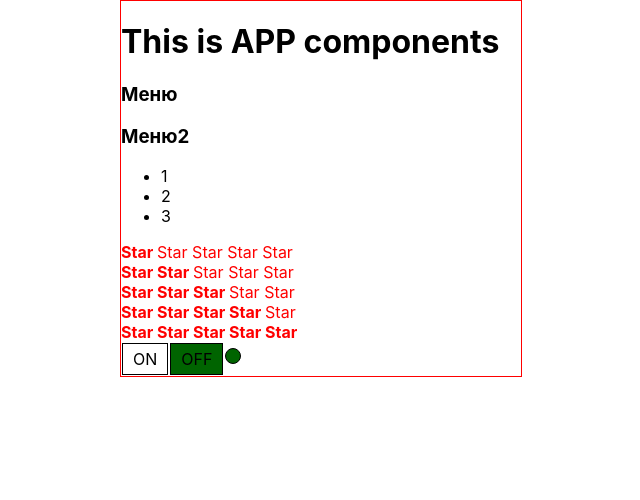
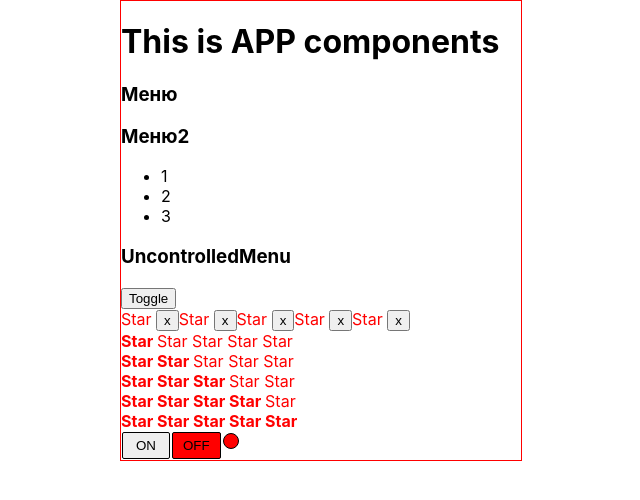
Before and after one commit to AlexKorotkin/Accordion, a React (Create React App) app: page / in a window 1280 px wide. Shown: the top 500 px of the page, without its empty margins (319-959 px from the left). Built offline with nearby package versions, Linux system fonts and the light colour scheme.

Commit message:
uncontrolled component through the useState

```diff
--- a/src/App.tsx
+++ b/src/App.tsx
@@ -2,25 +2,29 @@ import React, {useState} from 'react';
 import './App.css';
 import {Accordion} from "./components/Accordion";
 import {Rating} from "./components/Rating/Rating";
-import {Onoff} from "./components/OnOf/Onof";
+import {Onoff2} from "./components/OnOff2/Onoff2";
+import {Onoff} from "./components/OnOf/Onoff";
+import {UncontrolledAccordion} from "./components/UnControlledAccordion";
+import {UncontrolledRating} from "./components/Rating/UncontrolledRating";
 
 function App() {
-    let[value, setValue] = useState(false)
 
-    function addValue(){
-        setValue(!value)
-    }
+
+
     return (
         <div className="App">
             <PageTitle title={"This is APP components"}/>
             <Accordion titleValue= {'Меню'} collapsed = {true}/>
             <Accordion titleValue= {'Меню2'} collapsed = {false}/>
+            <UncontrolledAccordion titleValue= {'UncontrolledMenu'}/>
+            <UncontrolledRating />
             <Rating value = {1}/>
             <Rating value = {2}/>
             <Rating value = {3}/>
             <Rating value = {4}/>
             <Rating value = {5}/>
-            <Onoff status = {value} addValue = {addValue}/>
+            {/*<Onoff2 on= {value} addValue = {addValue}/>*/}
+            <Onoff />
         </div>
     );
 }
--- a/src/components/AccordionTitle.tsx
+++ b/src/components/AccordionTitle.tsx
@@ -1,6 +1,7 @@
 import React from 'react';
 type AccordionTitleType = {
     title: string
+
 }
 export function AccordionTitle(props: AccordionTitleType) {
     return (
--- a/src/components/OnOf/Onof.tsx
+++ /dev/null
@@ -1,19 +0,0 @@
-import React from "react";
-
-type OnoffPropsType = {
-    status: boolean
-    addValue: () => void
-}
-
-export function Onoff(props: OnoffPropsType){
-
-
-    return (
-        <div>
-            <div onClick={() => {props.addValue()}} className={`item  ${props.status ? 'red' : ''}`}>ON</div>
-            <div onClick={() => {props.addValue()}} className={`item  ${!props.status ? 'green' : ''}`}>OFF</div>
-            <div className={`item round ${props.status ? 'red' : 'green'}`}></div>
-        </div>
-
-    )
-}
--- /dev/null
+++ b/src/components/OnOf/Onoff.tsx
@@ -0,0 +1,49 @@
+import React, {useState} from "react";
+
+/*type OnoffPropsType = {
+    on: boolean
+
+}*/
+
+export function Onoff(){
+
+    let[on, setOn] = useState(false)
+        const onStyle = {
+            margin: '1px',
+            display: 'inline-block',
+            padding: '5px 13px',
+            border: '1px solid black',
+            borderRadius: '2px',
+            color: on ? 'white' : 'black',
+            backgroundColor: on ? 'green' : ''
+        }
+        const offStyle = {
+            margin: '1px',
+            display: 'inline-block',
+            padding: '5px 10px',
+            border: '1px solid black',
+            borderRadius: '2px',
+            backgroundColor: on ? '' : 'red',
+            color: on ? 'white' : 'black'
+        }
+        const indicatorStyle = {
+            margin: '1px',
+            display: 'inline-block',
+            padding: '7px',
+            border: '1px solid black',
+            borderRadius: '50%',
+            backgroundColor: on ? 'green' : 'red'
+        }
+
+    return (
+        <div>
+            {/*<div onClick={() => {props.addValue()}} className={`item  ${props.on ? 'red' : ''}`}>ON</div>
+            <div onClick={() => {props.addValue()}} className={`item  ${!props.on ? 'green' : ''}`}>OFF</div>
+            <div className={`item round ${props.on ? 'red' : 'green'}`}></div>*/}
+            <button onClick={() => {setOn(true)}} style={onStyle}>ON</button>
+            <button onClick={() => {setOn(false)}} style={offStyle}>OFF</button>
+            <div style={indicatorStyle}></div>
+        </div>
+
+    )
+}
--- /dev/null
+++ b/src/components/OnOff2/Onoff2.tsx
@@ -0,0 +1,19 @@
+import React from "react";
+
+type OnoffPropsType = {
+    on: boolean
+    addValue: () => void
+}
+
+export function Onoff2(props: OnoffPropsType){
+
+
+    return (
+        <div>
+            <div onClick={() => {props.addValue()}} className={`item  ${props.on ? 'red' : ''}`}>ON</div>
+            <div onClick={() => {props.addValue()}} className={`item  ${!props.on ? 'green' : ''}`}>OFF</div>
+            <div className={`item round ${props.on ? 'red' : 'green'}`}></div>
+        </div>
+
+    )
+}
--- /dev/null
+++ b/src/components/Rating/UncontrolledRating.tsx
@@ -0,0 +1,36 @@
+import React, {useState} from "react";
+
+export type RatingPropsType = {
+    value: 0 | 1 | 2 | 3 | 4 | 5
+}
+
+type StarPropsType = {
+    selected: boolean
+}
+
+
+
+export function UncontrolledRating() {
+    let [value, setValue] = useState(0)
+    return (
+        <div>
+            <Star selected={value > 0}/> <button onClick={()=>{setValue(1)}}>x</button>
+            <Star selected={value > 1}/><button onClick={()=>{setValue(2)}}>x</button>
+            <Star selected={value > 2}/><button onClick={()=>{setValue(3)}}>x</button>
+            <Star selected={value > 3}/><button onClick={()=>{setValue(4)}}>x</button>
+            <Star selected={value > 4}/><button onClick={()=>{setValue(5)}}>x</button>
+        </div>
+    )
+
+}
+
+
+function Star(props: StarPropsType) {
+    if (props.selected) {
+        return <span><b>Star </b></span>
+    } else {
+        return <span>Star </span>
+    }
+
+
+}
--- /dev/null
+++ b/src/components/UnControlledAccordion.tsx
@@ -0,0 +1,18 @@
+import React, {useState} from 'react';
+import {AccordionTitle} from "./AccordionTitle";
+import {AccordionBody} from "./AccordionBody";
+type UncontrolledAccordionPropsType = {
+    titleValue: string
+
+}
+export function UncontrolledAccordion(props: UncontrolledAccordionPropsType) {
+    let [collapsed, setCollapsed] = useState(true);
+    let install = () => setCollapsed(!collapsed)
+    return (
+        <div>
+            <AccordionTitle  title = {props.titleValue}/><button onClick={install}>Toggle</button>
+            {!collapsed && <AccordionBody/>}
+        </div>
+
+    )
+}
```
